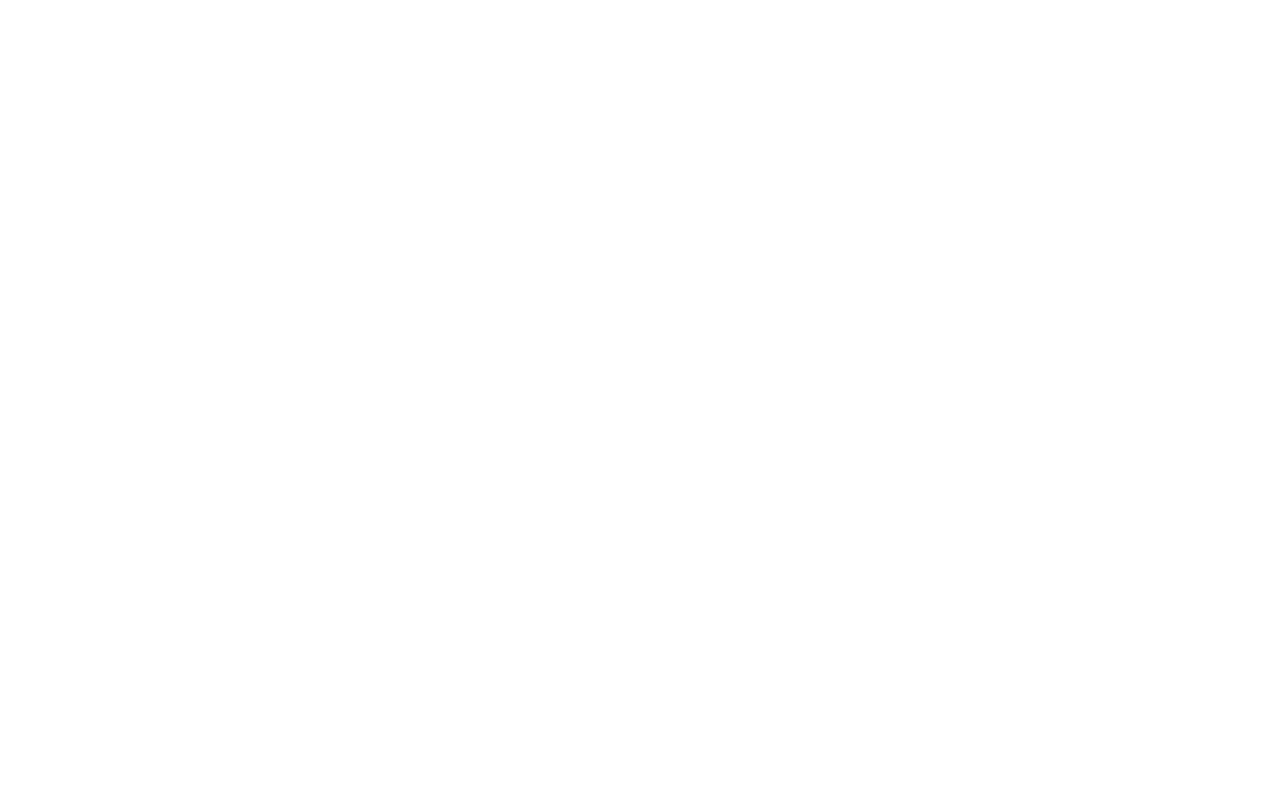
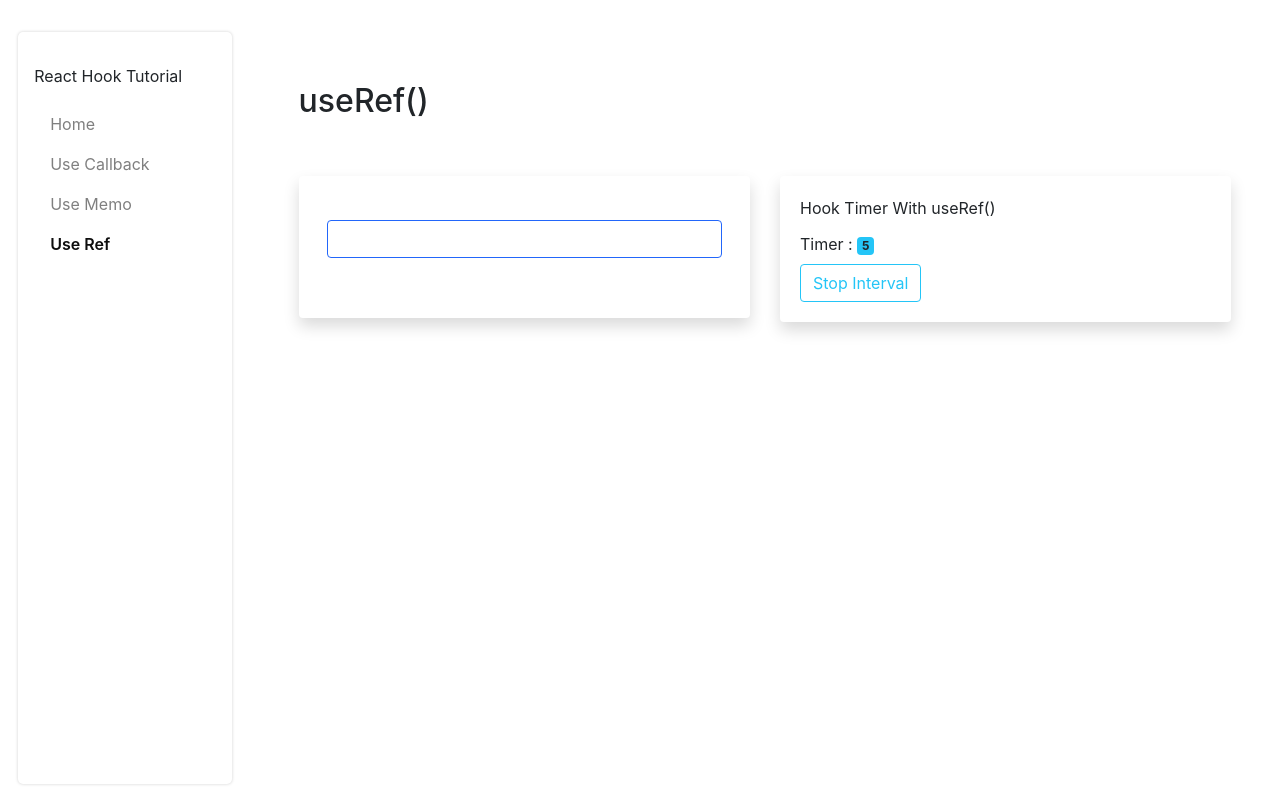
Before and after one commit to Unit-Git/ReactJS-Hooks-Codevolution, a React (Create React App) app: page /use-ref in a window 1280 px wide. Built offline with nearby package versions, Linux system fonts and the light colour scheme.

Commit message:
useRef()

```diff
--- a/src/Components/layouts/Sidebar.hook.jsx
+++ b/src/Components/layouts/Sidebar.hook.jsx
@@ -25,6 +25,11 @@
                 Use Memo
               </NavItemHook>
             </NavItem>
+            <NavItem>
+              <NavItemHook {...props} className="nav-link " to="/use-ref">
+                Use Ref
+              </NavItemHook>
+            </NavItem>
           </Nav>
         </div>
       </Container>
--- a/src/Pages/_MainHook.jsx
+++ b/src/Pages/_MainHook.jsx
@@ -1,15 +1,11 @@
 import React, { Fragment } from "react";
 
-import {
-  BrowserRouter as Router,
-  Route,
-  Switch,
-  withRouter,
-} from "react-router-dom";
+import { BrowserRouter as Router, Route, Switch } from "react-router-dom";
 import { HKWrapper } from "../Styled-Components/style.Hooks";
 import Welcome from "./Welcome";
 import UseCallbackHook from "./useCallback/UseCallbackHook.jsx";
 import UseMemoHook from "./useMemo/UseMemoHook";
+import UseRefHook from "./useRef/UseRefHook";
 
 function _MainHook() {
   return (
@@ -26,6 +22,10 @@
               path="/use-memo"
               component={props => <UseMemoHook {...props} />}
             />
+            <Route
+              path="/use-ref"
+              component={props => <UseRefHook {...props} />}
+            />
           </Switch>
         </HKWrapper>
       </Fragment>
--- /dev/null
+++ b/src/Pages/useRef/HookTimer.jsx
@@ -0,0 +1,39 @@
+import React, { useState, useEffect, useRef } from "react";
+import { Card, CardTitle, CardBody, Badge, Button } from "reactstrap";
+
+function HookTimer() {
+  const [timer, setTimer] = useState(0);
+
+  const intervalRef = useRef();
+
+  useEffect(() => {
+    intervalRef.current = setInterval(() => {
+      setTimer(prevTimer => prevTimer + 1);
+    }, 1000);
+    return () => {
+      clearInterval(intervalRef.current);
+    };
+  }, []);
+
+  return (
+    <Card className="border-0 shadow">
+      <CardBody>
+        <CardTitle>Hook Timer With useRef()</CardTitle>
+
+        <div>
+          <span>Timer : </span> <Badge color="info">{timer}</Badge>
+        </div>
+        <Button
+          className="mt-2"
+          color="info"
+          outline
+          onClick={() => clearInterval(intervalRef.current)}
+        >
+          Stop Interval
+        </Button>
+      </CardBody>
+    </Card>
+  );
+}
+
+export default HookTimer;
--- /dev/null
+++ b/src/Pages/useRef/UseRefHook.jsx
@@ -0,0 +1,51 @@
+import React, { useEffect, useRef } from "react";
+import TemplateHook from "../../Components/layouts/Template";
+import {
+  Container,
+  Row,
+  Col,
+  Card,
+  CardBody,
+  FormGroup,
+  Input,
+} from "reactstrap";
+import HookTimer from "./HookTimer";
+
+function UseRefHook(props) {
+  const inputRef = useRef(null);
+
+  useEffect(() => {
+    // Focus Input
+    inputRef.current.focus();
+  }, []);
+
+  return (
+    <TemplateHook {...props}>
+      <Container className="pt-md-5">
+        <h2>useRef()</h2>
+        <br />
+        <br />
+        <Row>
+          <Col md="6">
+            <Card className="border-0 shadow py-4 px-2">
+              <CardBody>
+                <FormGroup>
+                  <Input
+                    className="border-primary"
+                    ref={inputRef}
+                    type="text"
+                  />
+                </FormGroup>
+              </CardBody>
+            </Card>
+          </Col>
+          <Col md="6">
+            <HookTimer />
+          </Col>
+        </Row>
+      </Container>
+    </TemplateHook>
+  );
+}
+
+export default UseRefHook;
```
